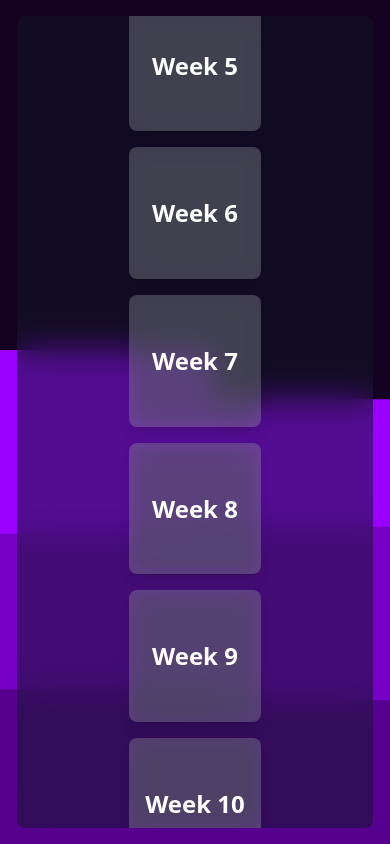
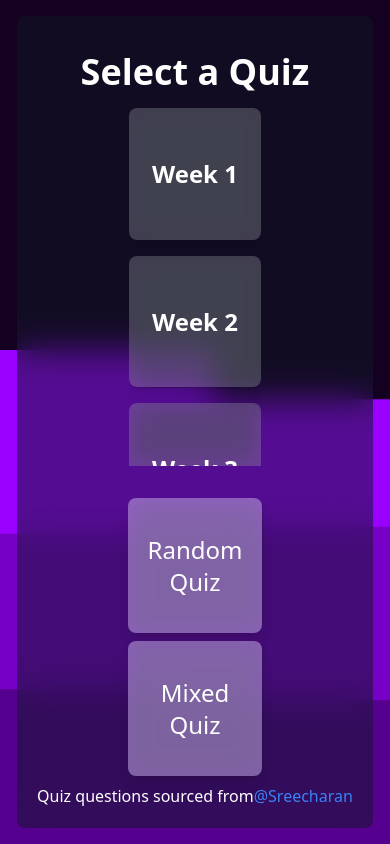
Before and after one commit to poseidon0z/wildlife-ecology-practice, a React (Vite) app: page / in a window 390 px wide. Built offline with nearby package versions, Linux system fonts and the light colour scheme.

Commit message:
Responsiveness Hotfix

```diff
--- a/src/components/Home.tsx
+++ b/src/components/Home.tsx
@@ -22,7 +22,7 @@
     <div className="flex flex-col h-full overflow-y-auto items-center justify-center rounded-lg bg-gray-900 bg-opacity-50 backdrop-blur-lg p-5">
       <h1 className="text-4xl font-bold text-white m-4">Select a Quiz</h1>
 
-      <div className="grid grid-cols-1 sm:grid-cols-2 md:grid-cols-3 lg:grid-cols-4 gap-4 mb-8">
+      <div className="h-full overflow-y-auto grid grid-cols-1 sm:grid-cols-2 md:grid-cols-3 lg:grid-cols-4 gap-4 mb-8">
         {Array.from({ length: 12 }, (_, index) => index + 1).map((week) => (
           <div
             key={week}
```
